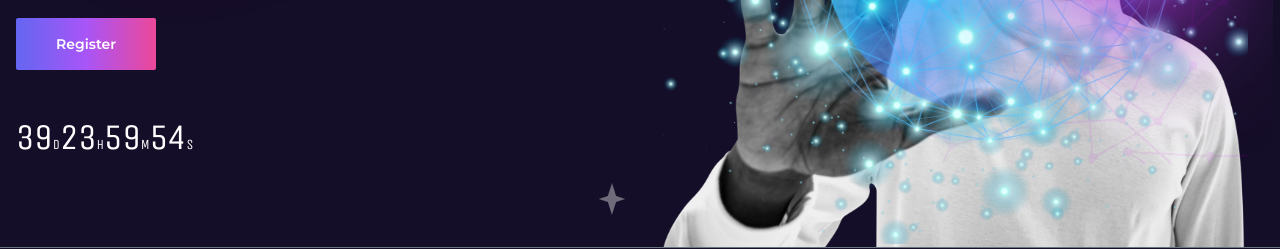
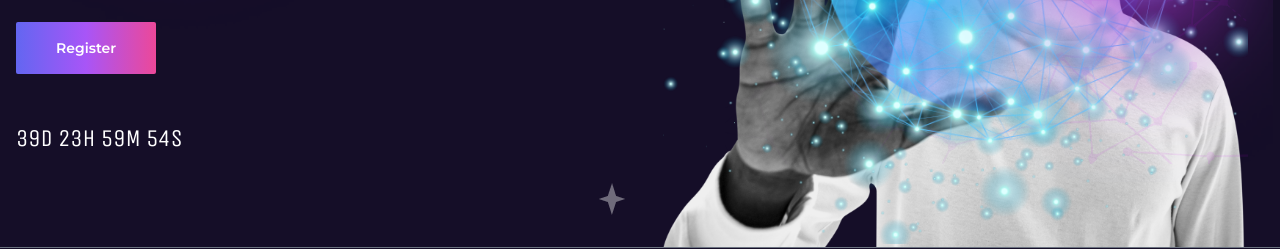
Before and after one commit to thamesblanq/getLinked, a React (Vite) app: page / in a window 1280 px wide. Shown: the part 494-743 px from the top of the page. Built offline with nearby package versions, Linux system fonts and the light colour scheme; the HTML template or start-up script is replaced by a standard one.

Commit message:
code optimisation

```diff
--- a/src/components/Countdown.jsx
+++ b/src/components/Countdown.jsx
@@ -1,4 +1,4 @@
-import { useState, useEffect } from "react";
+import { useState, useEffect, useMemo } from "react";
 
 const Countdown = () => {
   const days = 40;
@@ -16,35 +16,24 @@ const Countdown = () => {
     return () => clearInterval(interval);
   }, [count]);
 
-  //convert daysRemaining
-  const daysRemaining = Math.floor(count / 86400);
-  //convert seconds to hours
-  const hours = Math.floor((count % 86400) / 3600);
-  //convert seconds to minutes
-  const minutes = Math.floor((count % 3600) / 60);
-  //convert remaining seconds to seconds less than 60
-  const seconds = count % 60;
+  // Memoize a derived value (e.g., formatted time)
+  const formattedTime = useMemo(() => {
+    // Calculate and format the time based on count
+    // Example: "40D 12H 34M 56S"
+    // This is just a placeholder, you can format it as needed
+    return `${Math.floor(count / 86400)}D ${Math.floor((count % 86400) / 3600)}H ${Math.floor((count % 3600) / 60)}M ${count % 60}S`;
+  }, [count]);
 
   return (
     <section>
-      <div className='text-sm text-white font-unica mt-12 pb-4'>
-        {daysRemaining && (
-            <>
-                <span className='text-4xl md:text-4xl'>{daysRemaining.toString().padStart(2, '0')}</span>D
-            </>
-        )}
-        {hours > 0 && (
-            <>
-                <span className='text-4xl md:text-4xl'>{hours.toString().padStart(2, '0')}</span>H
-            </>
-        )}
-        {minutes > 0 && (
-            <>
-                <span className='text-4xl md:text-4xl'>{minutes.toString().padStart(2, '0')}</span>M
-            </>
-        )}
-        <span className='text-4xl md:text-4xl'>{seconds.toString().padStart(2, '0')}</span>S
-      </div>
+      {count ? (
+                <div className='text-2xl text-white font-unica mt-12 pb-4'>
+                  {formattedTime}
+                </div>
+      ) : (
+          <p className="flex items-center justify-center font-montserrat font-bold text-white text-2xl">Countdown is finished</p>
+      )}
+
     </section>
   );
 };
--- a/src/components/Dropdown.jsx
+++ b/src/components/Dropdown.jsx
@@ -11,13 +11,13 @@ const Dropdown = ({ setShow }) => {
 
         <nav className="flex flex-col gap-4 mt-16 items-start">
           <ul className="flex flex-col gap-y-5">
-              <li className="text-white cursor-pointer hover:font-bold font-montserrat"><a href="#timeline">Timeline</a></li>
-              <li className="text-white cursor-pointer hover:font-bold  font-montserrat"><a href="#overview">Overview</a></li>
-              <li className="text-white cursor-pointer hover:font-bold  font-montserrat"><a href="#FAQ">FAQs</a></li>
-              <li className='text-white font-montserrat hover:font-bold cursor-pointer'><Link to='/contact'>Contact</Link></li>
+              <li className="text-white cursor-pointer hover:font-bold font-montserrat" onClick={() => setShow((prev) => !prev)}><a href="#timeline">Timeline</a></li>
+              <li className="text-white cursor-pointer hover:font-bold  font-montserrat" onClick={() => setShow((prev) => !prev)}><a href="#overview">Overview</a></li>
+              <li className="text-white cursor-pointer hover:font-bold  font-montserrat" onClick={() => setShow((prev) => !prev)}><a href="#FAQ">FAQs</a></li>
+              <li className='text-white font-montserrat hover:font-bold cursor-pointer' onClick={() => setShow((prev) => !prev)}><Link to='/contact'>Contact</Link></li>
           </ul>
         </nav>
-        <Link to='/register'>
+        <Link to='/register' onClick={() => setShow((prev) => !prev)}>
             <button className='py-4 px-10 text-white font-montserrat text-sm cursor-pointer bg-gradient-to-r from-indigo-500 via-purple-500 to-pink-500 rounded-sm font-semibold'>Register</button>
         </Link>
     </div>
--- a/src/components/Modal.jsx
+++ b/src/components/Modal.jsx
@@ -2,7 +2,7 @@ import congrat from '../images/congratulation.png';
 
 const Modal = ({ isOpen, onClose }) => {
   return isOpen ? (
-    <section className='w-screen h-screen bg-[#150E28]/90 z-50 fixed top-0 right-0 animate-open-menu overflow-hidden'>
+    <section className='w-screen h-screen bg-[#150E28]/90 z-50 fixed top-0 right-0 animate-open-menu overflow-hidden' onClick={onClose}>
 
         <div className='flex flex-col items-center justify-center gap-y-4 p-8'>
                 <img src={congrat}></img>
--- a/src/components/Register.jsx
+++ b/src/components/Register.jsx
@@ -59,6 +59,7 @@ const Register = () => {
       console.log(result);
     } catch (err) {
       console.error(err);
+      setShowModal(false);
     }
   };
 
@@ -72,7 +73,7 @@ const Register = () => {
 
   return (
     <>
-    {showModal && <Modal isOpen={showModal} onClose={() => setShowModal(false)} />}
+    {showModal && <Modal isOpen={showModal} onClose={() => setShowModal(!showModal)} />}
 
     <section className='mt-[13vh] md:mt-[10vh] lg:mt-[13vh]'>
       <div className='flex flex-col md:flex-row items-center justify-between gap-4 md:gap-0 px-8 py-8 overflow-hidden'>
--- a/tailwind.config.js
+++ b/tailwind.config.js
@@ -16,14 +16,14 @@ export default {
       },
       keyframes: {
         'open-menu': {
-          '0%': {transform: 'scaleY(0)'},
-          '80%': {transform: 'scaleY(1.2)'},
-          '100%': {transform: 'scaleY(1)'}
+          '0%': {transform: 'scaleY(0) translateX(-25%)'},
+          '80%': {transform: 'scaleY(1.2)  translateX(-12.5%)'},
+          '100%': {transform: 'scaleY(1)  translateX(0%)'}
         },
       },
     },
     animation: {
-      'open-menu': 'open-menu 0.5s ease-in-out forwards',
+      'open-menu': 'open-menu 0.5s ease-in-out forwards alternate',
     }
   },
   plugins: [],
```
